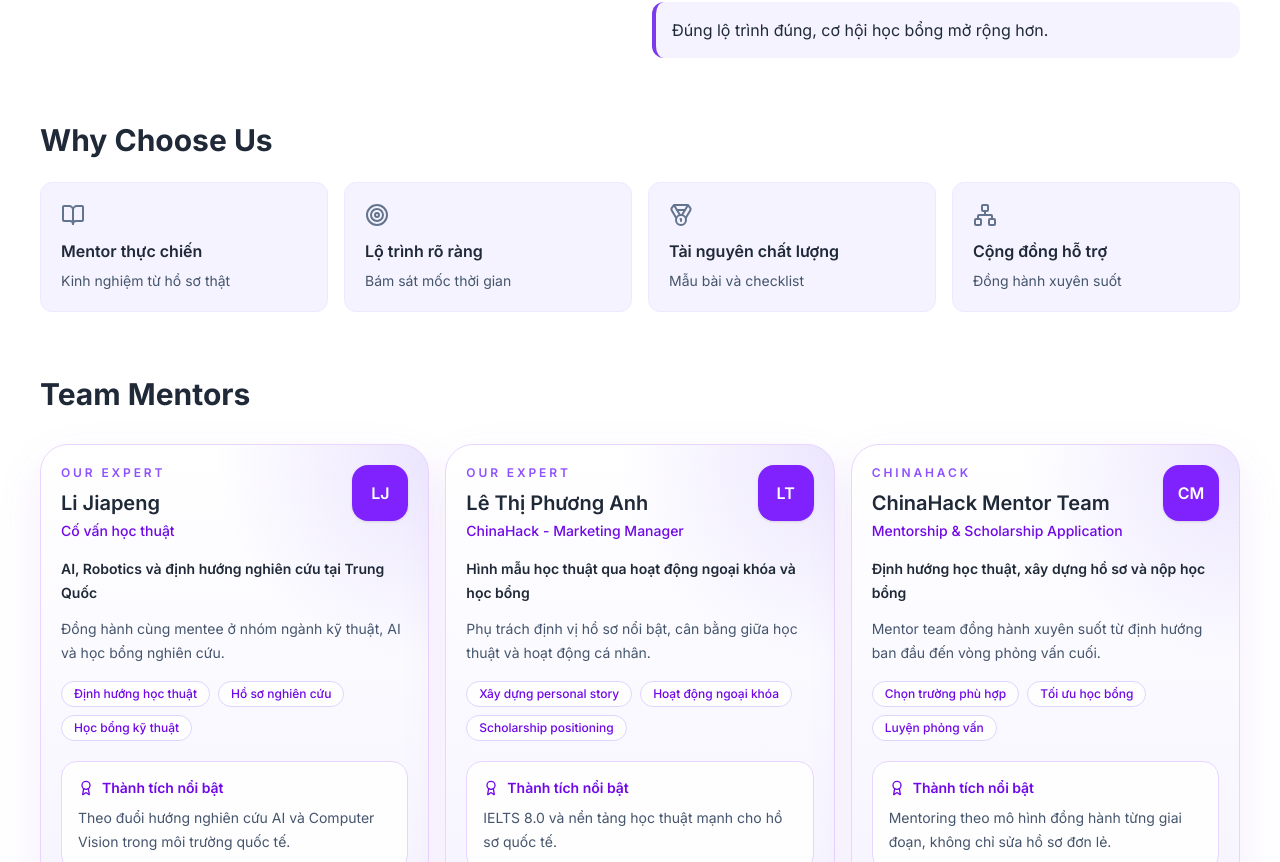
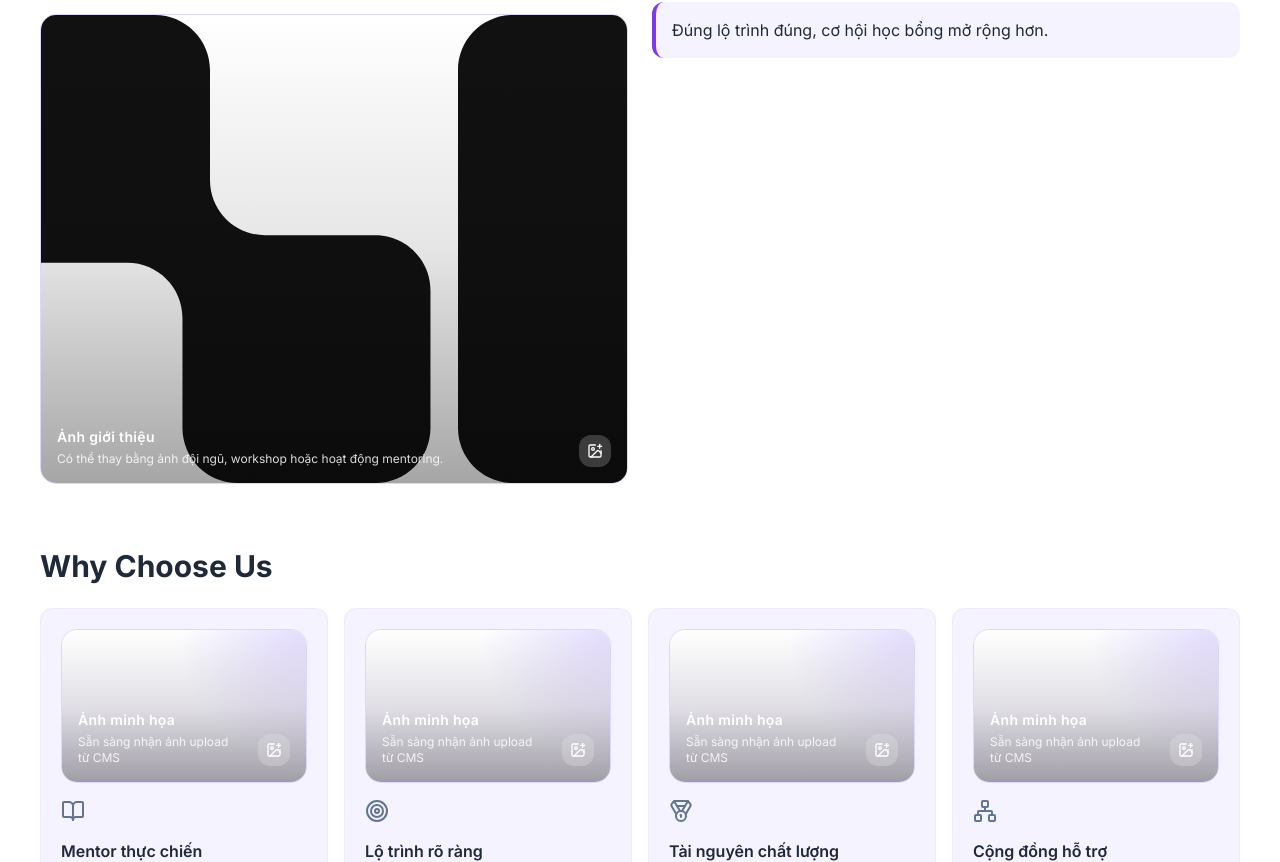
Before and after one commit to dungtt8/nextjs-wordpress-headless-cms, a Next.js app: page / in a window 1280 px wide. Shown: the part 758-1620 px from the top of the page. Built offline with nearby package versions, Linux system fonts and the light colour scheme.

Commit message:
feat: add UploadReadyImage component and integrate it into HomeAbout, HomeProcess, HomeServices, and HomeWhyChoose components

```diff
--- a/components/home/home-about.tsx
+++ b/components/home/home-about.tsx
@@ -1,6 +1,7 @@
 "use client";
 
 import { useEffect, useRef, useState } from "react";
+import { UploadReadyImage } from "@/components/home/upload-ready-image";
 import { useScrollAnimation } from "@/lib/hooks/use-scroll-animation";
 import type { AboutData } from "@/lib/home/types";
 
@@ -34,8 +35,14 @@ export function HomeAbout({ data }: HomeAboutProps) {
     const { ref: rightRef, isVisible: rightVisible } = useScrollAnimation<HTMLDivElement>({ threshold: 0.2, delay: 150 });
     return (
         <section id="about" ref={ref} className="grid gap-6 lg:grid-cols-2">
-            <div ref={leftRef} className={`scroll-hidden-left ${leftVisible ? 'scroll-visible' : ''}`}>
+            <div ref={leftRef} className={`space-y-4 scroll-hidden-left ${leftVisible ? 'scroll-visible' : ''}`}>
                 <h2 className="text-3xl font-bold text-[#1F2937]">{data.heading}</h2>
+                <UploadReadyImage
+                    image={data.image}
+                    title="Ảnh giới thiệu"
+                    subtitle={data.imageCaption ?? "Có thể upload ảnh hoạt động thật của đội ngũ"}
+                    ratioClassName="aspect-[5/4]"
+                />
             </div>
             <div ref={rightRef} className={`space-y-4 text-slate-600 scroll-hidden-right ${rightVisible ? 'scroll-visible' : ''}`}>
                 <p>{data.body}</p>
--- a/components/home/home-process.tsx
+++ b/components/home/home-process.tsx
@@ -2,6 +2,7 @@
 
 import { ArrowDown, Sparkles } from "lucide-react";
 import { useEffect, useRef, useState } from "react";
+import { UploadReadyImage } from "@/components/home/upload-ready-image";
 import type { ProcessStep } from "@/lib/home/types";
 
 interface HomeProcessProps {
@@ -61,8 +62,8 @@ export function HomeProcess({ steps }: HomeProcessProps) {
                         <div className={index % 2 === 0 ? "col-start-1" : "col-start-3"}>
                             <article
                                 className={`rounded-[28px] p-6 transition-all ${index <= activeIndex
-                                        ? "poster-card border-violet-300 shadow-[0_20px_50px_rgba(124,58,237,0.14)]"
-                                        : "border border-slate-200 bg-white shadow-sm"
+                                    ? "poster-card border-violet-300 shadow-[0_20px_50px_rgba(124,58,237,0.14)]"
+                                    : "border border-slate-200 bg-white shadow-sm"
                                     }`}
                             >
                                 <div className="flex items-center justify-between gap-4">
@@ -71,6 +72,14 @@ export function HomeProcess({ steps }: HomeProcessProps) {
                                 </div>
                                 <h3 className="mt-4 text-xl font-semibold text-[#1F2937]">{step.title}</h3>
                                 <p className="mt-3 text-sm leading-7 text-slate-600">{step.description}</p>
+                                <div className="mt-4">
+                                    <UploadReadyImage
+                                        image={step.image}
+                                        title="Process visual"
+                                        subtitle="Slot ảnh theo từng giai đoạn"
+                                        ratioClassName="aspect-[16/9]"
+                                    />
+                                </div>
                                 <div className="mt-5 inline-flex items-center gap-2 text-sm font-medium text-violet-700">
                                     <Sparkles className="h-4 w-4" />
                                     {index <= activeIndex ? "Đang kích hoạt" : "Bước kế tiếp"}
@@ -81,8 +90,8 @@ export function HomeProcess({ steps }: HomeProcessProps) {
                         <div className="col-start-2 flex flex-col items-center justify-center">
                             <div
                                 className={`flex h-14 w-14 items-center justify-center rounded-full border-4 bg-white text-sm font-bold transition-colors ${index <= activeIndex
-                                        ? "border-violet-500 text-violet-700 shadow-[0_0_0_8px_rgba(167,139,250,0.18)]"
-                                        : "border-slate-300 text-slate-500"
+                                    ? "border-violet-500 text-violet-700 shadow-[0_0_0_8px_rgba(167,139,250,0.18)]"
+                                    : "border-slate-300 text-slate-500"
                                     }`}
                             >
                                 0{index + 1}
@@ -108,6 +117,14 @@ export function HomeProcess({ steps }: HomeProcessProps) {
                         />
                         <h3 className="text-lg font-semibold text-[#1F2937]">{step.title}</h3>
                         <p className="mt-1 text-sm leading-6 text-slate-600">{step.description}</p>
+                        <div className="mt-3">
+                            <UploadReadyImage
+                                image={step.image}
+                                title="Process visual"
+                                subtitle="Sẵn sàng cho ảnh upload"
+                                ratioClassName="aspect-[16/9]"
+                            />
+                        </div>
                     </div>
                 ))}
             </div>
--- a/components/home/home-services.tsx
+++ b/components/home/home-services.tsx
@@ -1,6 +1,7 @@
 "use client";
 
 import { ArrowRight, Compass, Crown, Sparkles } from "lucide-react";
+import { UploadReadyImage } from "@/components/home/upload-ready-image";
 import { useScrollAnimation } from "@/lib/hooks/use-scroll-animation";
 import type { ServicePlan } from "@/lib/home/types";
 
@@ -74,6 +75,15 @@ export function HomeServices({ plans }: HomeServicesProps) {
                         </div>
 
                         <p className="mt-3 text-sm leading-7 text-slate-600">{plan.description}</p>
+
+                        <div className="mt-4">
+                            <UploadReadyImage
+                                image={plan.image}
+                                title={`${plan.name} visual`}
+                                subtitle="Có thể thay bằng ảnh thực tế gói dịch vụ"
+                                ratioClassName="aspect-[16/10]"
+                            />
+                        </div>
 
                         <div
                             className={[
--- a/components/home/home-why-choose.tsx
+++ b/components/home/home-why-choose.tsx
@@ -1,6 +1,7 @@
 "use client";
 
 import { BookOpen, Medal, Network, Target } from "lucide-react";
+import { UploadReadyImage } from "@/components/home/upload-ready-image";
 import { useScrollAnimation } from "@/lib/hooks/use-scroll-animation";
 import type { WhyChooseItem } from "@/lib/home/types";
 
@@ -26,9 +27,17 @@ export function HomeWhyChoose({ items }: HomeWhyChooseProps) {
                     return (
                         <article
                             key={item.id}
-                            className="group rounded-xl border border-violet-100 bg-violet-50 p-5 transition duration-300 hover:bg-violet-100 hover:shadow-md"
+                            className="group space-y-4 rounded-xl border border-violet-100 bg-violet-50 p-5 transition duration-300 hover:bg-violet-100 hover:shadow-md"
                         >
-                            <Icon className="mb-3 h-6 w-6 text-slate-500 transition duration-300 group-hover:text-[#7C3AED]" />
+                            <UploadReadyImage
+                                image={item.image}
+                                title="Ảnh minh họa"
+                                subtitle="Sẵn sàng nhận ảnh upload từ CMS"
+                                ratioClassName="aspect-[16/10]"
+                                className="border-violet-100"
+                            />
+
+                            <Icon className="h-6 w-6 text-slate-500 transition duration-300 group-hover:text-[#7C3AED]" />
                             <h3 className="font-semibold text-[#1F2937]">{item.title}</h3>
                             <p className="mt-2 text-sm text-slate-600">{item.description}</p>
                         </article>
--- /dev/null
+++ b/components/home/upload-ready-image.tsx
@@ -0,0 +1,52 @@
+import { ImagePlus } from "lucide-react";
+import Image from "next/image";
+
+interface UploadReadyImageSource {
+    src: string;
+    alt: string;
+}
+
+interface UploadReadyImageProps {
+    image?: UploadReadyImageSource;
+    title: string;
+    subtitle?: string;
+    className?: string;
+    ratioClassName?: string;
+}
+
+export function UploadReadyImage({
+    image,
+    title,
+    subtitle,
+    className = "",
+    ratioClassName = "aspect-[16/10]",
+}: UploadReadyImageProps) {
+    return (
+        <div className={`relative overflow-hidden rounded-2xl border border-violet-200 ${ratioClassName} ${className}`}>
+            {image ? (
+                <Image
+                    src={image.src}
+                    alt={image.alt}
+                    fill
+                    unoptimized
+                    className="object-cover"
+                    sizes="(max-width: 1024px) 100vw, 33vw"
+                />
+            ) : (
+                <div className="absolute inset-0 bg-[radial-gradient(circle_at_top_right,rgba(196,181,253,0.45),transparent_45%),linear-gradient(180deg,#ffffff,#f6f2ff)]" />
+            )}
+
+            <div className="absolute inset-0 bg-linear-to-t from-black/35 via-black/10 to-transparent" />
+
+            <div className="absolute inset-x-0 bottom-0 flex items-end justify-between gap-4 p-4 text-white">
+                <div>
+                    <p className="text-sm font-semibold tracking-wide">{title}</p>
+                    {subtitle ? <p className="mt-1 text-xs text-white/85">{subtitle}</p> : null}
+                </div>
+                <div className="rounded-xl bg-white/20 p-2 backdrop-blur-sm">
+                    <ImagePlus className="h-4 w-4" />
+                </div>
+            </div>
+        </div>
+    );
+}
--- a/lib/home/content.ts
+++ b/lib/home/content.ts
@@ -17,6 +17,11 @@ export const fallbackHomeContent: HomeContent = {
         heading: "Về chúng tôi",
         body: "ChinaHack hỗ trợ học viên tối ưu hồ sơ và chiến lược học bổng.",
         highlightQuote: "Đúng lộ trình đúng, cơ hội học bổng mở rộng hơn.",
+        image: {
+            src: "/logo.svg",
+            alt: "ChinaHack visual",
+        },
+        imageCaption: "Có thể thay bằng ảnh đội ngũ, workshop hoặc hoạt động mentoring.",
     },
     whyChoose: [
         {
```
Also changed, not shown: lib/home/types.ts (+10 -0 lines).
